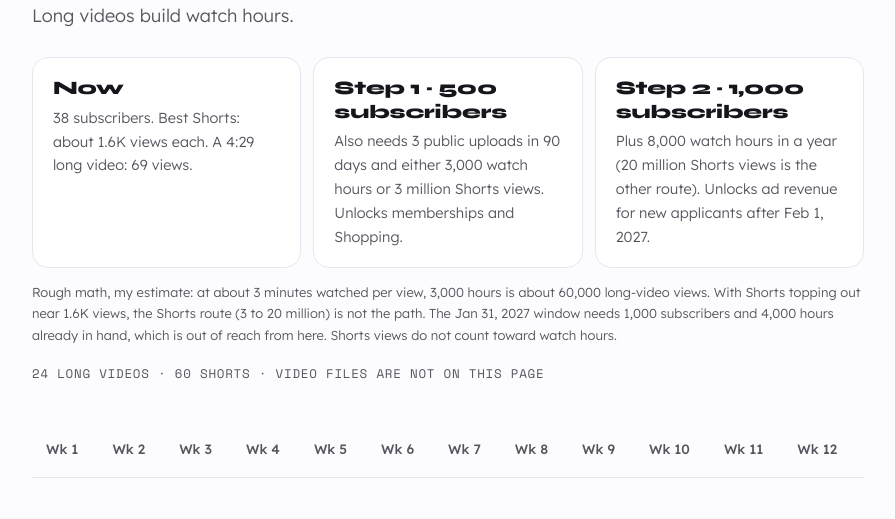
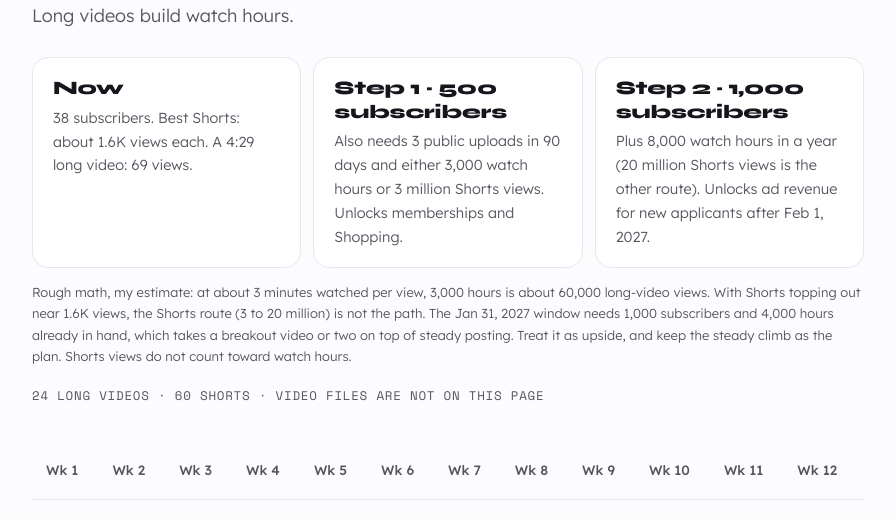
Before and after one commit to sheva-ctrl/shevastudio, a plain HTML site: page tools/youtube-plan.html in a window 1280 px wide. Shown: the part 192-711 px from the top of the page, without its empty margins (192-1087 px from the left). Drawn offline with nearby package versions, Linux system fonts and the light colour scheme.

Commit message:
YouTube plan: soften the Jan 31 note (#20)
Claude-Session: https://claude.ai/code/session_018yV4JD5qbciF4i8jYrGm7F

Co-authored-by: Claude <noreply@anthropic.com>

```diff
--- a/tools/youtube-plan.html
+++ b/tools/youtube-plan.html
@@ -83,7 +83,7 @@ h3{margin-top:18px}.pts{padding-left:22px;margin:0}.pts li{margin-bottom:8px;fon
   <h1>YouTube <span class="accent">Build Plan</span></h1>
   <p class="lede">12 weeks, Nov 23 to Feb 14. Two long videos and five Shorts a week, <b>built from the Sora Archive, your AI series and your Facebook AI carousels.</b> Long videos build watch hours.</p>
   <ol class="how" style="margin-top:26px"><li><b>Now</b>38 subscribers. Best Shorts: about 1.6K views each. A 4:29 long video: 69 views.</li><li><b>Step 1 · 500 subscribers</b>Also needs 3 public uploads in 90 days and either 3,000 watch hours or 3 million Shorts views. Unlocks memberships and Shopping.</li><li><b>Step 2 · 1,000 subscribers</b>Plus 8,000 watch hours in a year (20 million Shorts views is the other route). Unlocks ad revenue for new applicants after Feb 1, 2027.</li></ol>
-<p class="small" style="margin:14px 0 0">Rough math, my estimate: at about 3 minutes watched per view, 3,000 hours is about 60,000 long-video views. With Shorts topping out near 1.6K views, the Shorts route (3 to 20 million) is not the path. The Jan 31, 2027 window needs 1,000 subscribers and 4,000 hours already in hand, which is out of reach from here. Shorts views do not count toward watch hours.</p>
+<p class="small" style="margin:14px 0 0">Rough math, my estimate: at about 3 minutes watched per view, 3,000 hours is about 60,000 long-video views. With Shorts topping out near 1.6K views, the Shorts route (3 to 20 million) is not the path. The Jan 31, 2027 window needs 1,000 subscribers and 4,000 hours already in hand, which takes a breakout video or two on top of steady posting. Treat it as upside, and keep the steady climb as the plan. Shorts views do not count toward watch hours.</p>
   <p class="facts">24 long videos · 60 Shorts · Video files are not on this page</p>
 </div>
 <nav class="jump" id="jump" aria-label="Jump to a date"><a href="#w1">Wk 1</a><a href="#w2">Wk 2</a><a href="#w3">Wk 3</a><a href="#w4">Wk 4</a><a href="#w5">Wk 5</a><a href="#w6">Wk 6</a><a href="#w7">Wk 7</a><a href="#w8">Wk 8</a><a href="#w9">Wk 9</a><a href="#w10">Wk 10</a><a href="#w11">Wk 11</a><a href="#w12">Wk 12</a></nav>
```
